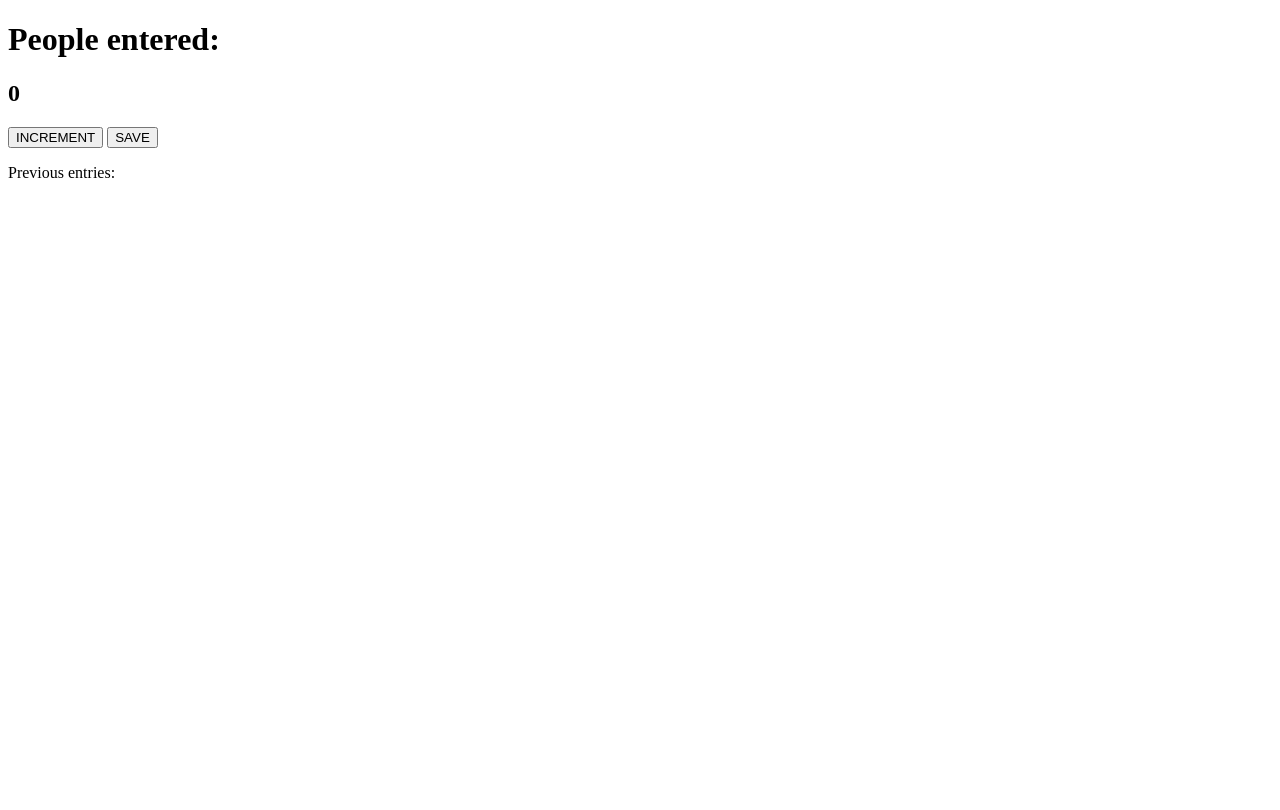
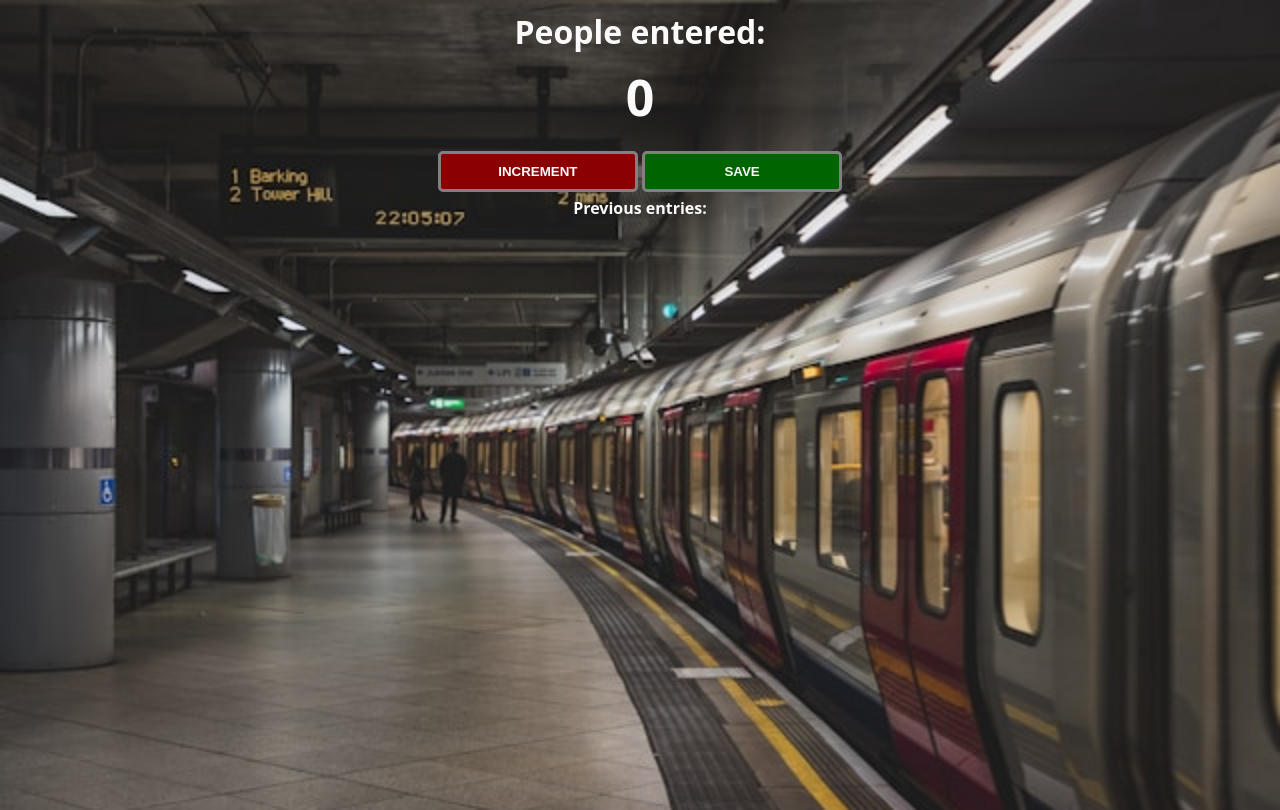
Before and after one commit to LarsBBRam/Passenger-Counter-App, a plain HTML site: page index.html in a window 1280 px wide. Drawn offline with Linux system fonts and the light colour scheme; the site is published under a folder, as on GitHub Pages, so addresses that start at the root find nothing.

Commit message:
MAYBE fixed links

```diff
--- a/css/style.css
+++ b/css/style.css
@@ -4,7 +4,7 @@
 }
 
 body {
-  background-image: url(/assets/img/joel\ de\ vriend\ subway.jpg);
+  background-image: url(../assets/img/joel_de_vriend_subway.jpg);
   background-size: cover;
   font-family: system-ui, -apple-system, BlinkMacSystemFont, "Helvetica Neue",
     "Segoe UI", Roboto, Oxygen, Ubuntu, Cantarell, "Open Sans", sans-serif;
--- a/index.html
+++ b/index.html
@@ -4,7 +4,7 @@
     <meta charset="UTF-8" />
     <meta name="viewport" content="width=device-width, initial-scale=1.0" />
     <title>Counter</title>
-    <link rel="stylesheet" href="/css/style.css" />
+    <link rel="stylesheet" href="./css/style.css" />
   </head>
   <body>
     <div class="container">
@@ -15,6 +15,6 @@
       <button id="save-button" onclick="save()">SAVE</button>
       <p id="save-el">Previous entries:</p>
     </div>
-    <script src="/scripts/script.js" defer></script>
+    <script src="./scripts/script.js" defer></script>
   </body>
 </html>
```
Also changed, not shown: assets/img/joel_de_vriend_subway.jpg (renamed from assets/img/joel de vriend subway.jpg).
